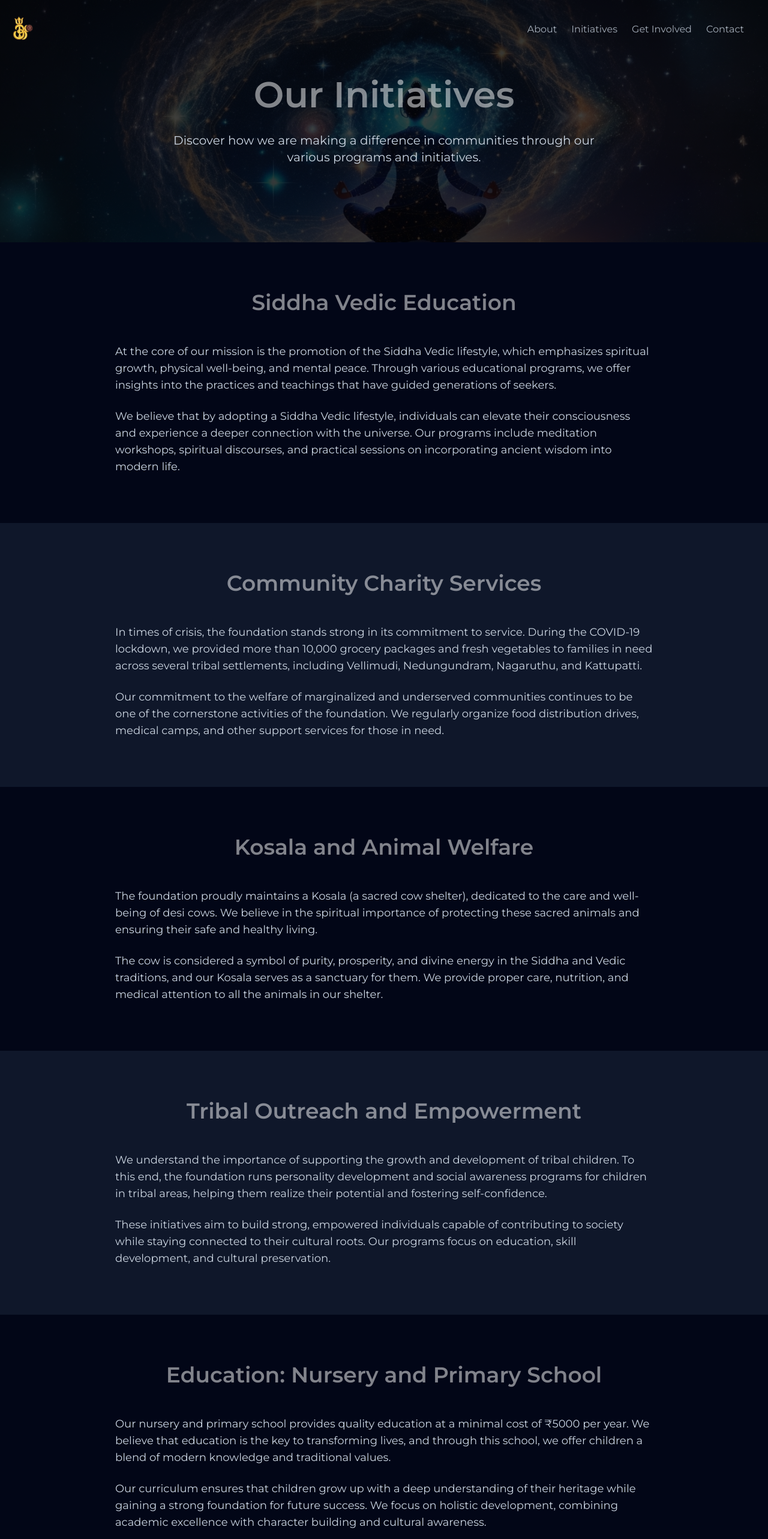
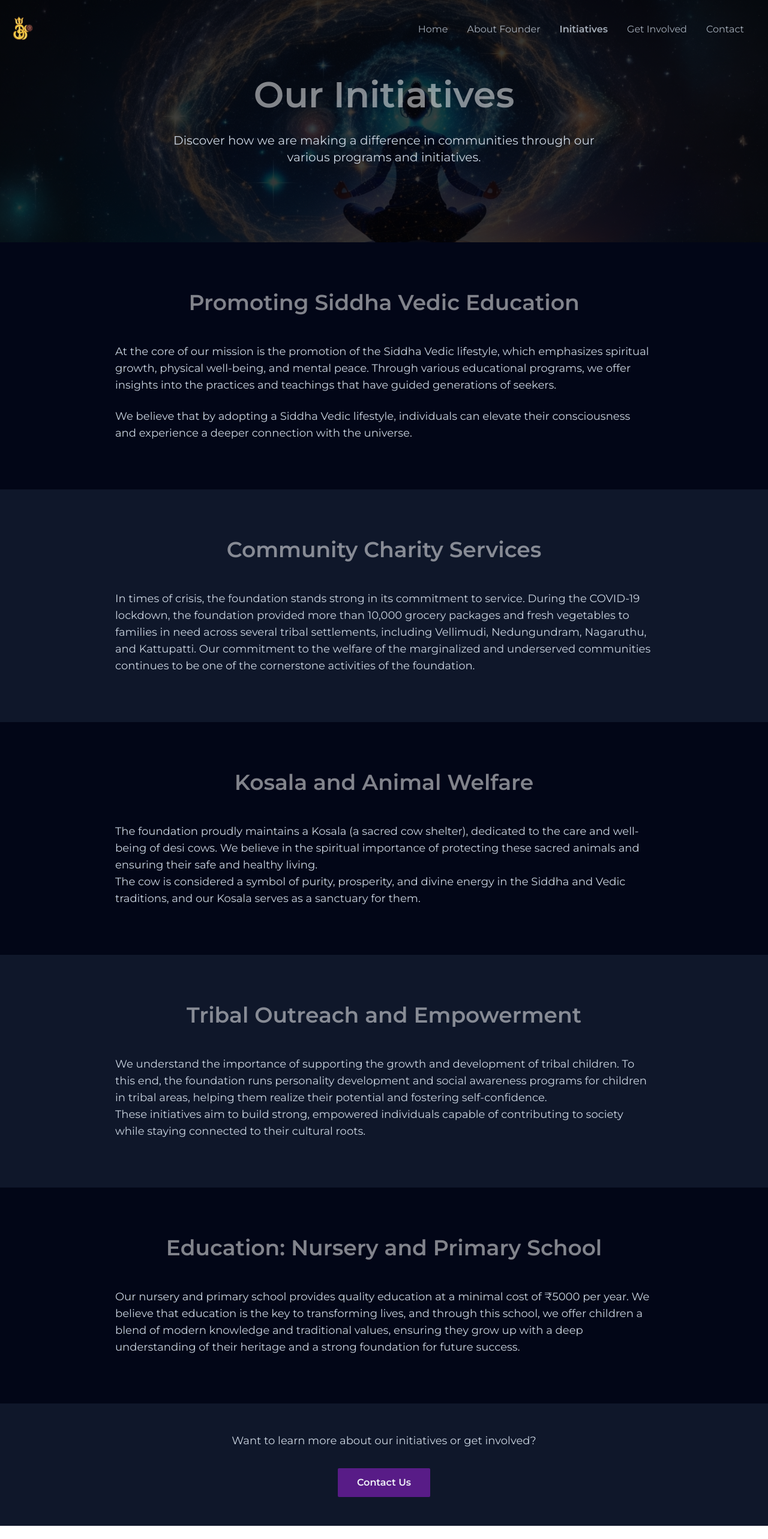
Before and after one commit to MuraliPrasanth2/Aathmanandhavanam, a Next.js app: page /initiatives in a window 1280 px wide. Shown: the top 2566 px of the page at 60% size. After the commit the page ends 2544 px from the top, so only its background shows below. Built offline with nearby package versions, Linux system fonts and the light colour scheme.

Commit message:
All things looks good

```diff
--- a/src/app/components/ContactSection.tsx
+++ b/src/app/components/ContactSection.tsx
@@ -4,10 +4,12 @@ export default function ContactSection() {
   return (
     <section id='contact' className='py-20 bg-slate-950'>
       <div className='container mx-auto px-4'>
-        <h2 className='section-title text-center text-white/50'>Contact Us</h2>
-        <p className='text-center text-slate-300 mb-12 max-w-2xl mx-auto'>
-          Get in touch with us for any inquiries about our programs, initiatives, or how you can get
-          involved with the foundation.
+        <h2 className='text-3xl md:text-4xl font-semibold text-white/50 mb-12 text-center'>
+          Contact Us
+        </h2>
+        <p className='text-lg text-slate-300 text-center mb-12'>
+          To learn more about our programs, or to contribute in any way, please get in touch with us
+          through our contact details below:
         </p>
 
         <div className='grid grid-cols-1 md:grid-cols-2 gap-12 max-w-4xl mx-auto'>
@@ -94,15 +96,9 @@ export default function ContactSection() {
           </div>
 
           <div className='bg-slate-900 rounded-sm shadow-lg p-8'>
-            <h3 className='text-2xl font-bold text-white/50 mb-6'>Get Involved</h3>
-            <p className='text-slate-300 mb-4'>
-              Join us in our mission to spread the wisdom of Siddha Vedic lifestyle and serve
-              humanity. Whether you want to volunteer, donate, or participate in our programs, we
-              welcome your support.
-            </p>
             <p className='text-slate-300'>
-              Contact us to learn more about our upcoming events, workshops, and opportunities to
-              contribute to our initiatives.
+              We welcome you to reach out for any inquiries or to get involved with our programs and
+              initiatives. We look forward to connecting with you.
             </p>
           </div>
         </div>
--- a/src/app/components/MobileNav.tsx
+++ b/src/app/components/MobileNav.tsx
@@ -2,10 +2,12 @@
 
 import { useState, useEffect } from 'react';
 import Link from 'next/link';
+import { usePathname } from 'next/navigation';
 import { smoothScroll } from '../utils/smoothScroll';
 
 export default function MobileNav() {
   const [isOpen, setIsOpen] = useState(false);
+  const pathname = usePathname();
 
   // Prevent body scroll when menu is open
   useEffect(() => {
@@ -24,6 +26,13 @@ export default function MobileNav() {
       smoothScroll(e);
     }
     setIsOpen(false);
+  };
+
+  const getLinkClass = (path: string) => {
+    const isActive = pathname === path;
+    return `text-2xl font-bold transition-colors ${
+      isActive ? 'text-primary-gold' : 'text-white/80 hover:text-primary-gold'
+    }`;
   };
 
   return (
@@ -68,16 +77,15 @@ export default function MobileNav() {
         }`}
       >
         <div className='h-full flex flex-col items-center justify-center space-y-8 p-4'>
-          <Link
-            href='/about'
-            className='text-2xl font-bold text-white hover:text-primary-gold transition-colors'
-            onClick={handleSectionClick}
-          >
-            About
+          <Link href='/' className={getLinkClass('/')} onClick={handleSectionClick}>
+            Home
+          </Link>
+          <Link href='/about' className={getLinkClass('/about')} onClick={handleSectionClick}>
+            About Founder
           </Link>
           <Link
             href='/initiatives'
-            className='text-2xl font-bold text-white hover:text-primary-gold transition-colors'
+            className={getLinkClass('/initiatives')}
             onClick={handleSectionClick}
           >
             Initiatives
@@ -89,11 +97,7 @@ export default function MobileNav() {
           >
             Get Involved
           </Link>
-          <Link
-            href='/contact'
-            className='text-2xl font-bold text-white hover:text-primary-gold transition-colors'
-            onClick={handleSectionClick}
-          >
+          <Link href='/contact' className={getLinkClass('/contact')} onClick={handleSectionClick}>
             Contact
           </Link>
         </div>
--- a/src/app/components/Navigation.tsx
+++ b/src/app/components/Navigation.tsx
@@ -3,11 +3,13 @@
 import { useState, useEffect } from 'react';
 import Link from 'next/link';
 import Image from 'next/image';
+import { usePathname } from 'next/navigation';
 import MobileNav from './MobileNav';
 import { smoothScroll } from '../utils/smoothScroll';
 
 export default function Navigation() {
   const [isScrolled, setIsScrolled] = useState(false);
+  const pathname = usePathname();
 
   useEffect(() => {
     const handleScroll = () => {
@@ -19,6 +21,13 @@ export default function Navigation() {
       window.removeEventListener('scroll', handleScroll);
     };
   }, []);
+
+  const getLinkClass = (path: string) => {
+    const isActive = pathname === path;
+    return `text-slate-300/80 hover:text-primary-gold transition-colors duration-300 ${
+      isActive ? 'text-primary-gold font-semibold' : ''
+    }`;
+  };
 
   return (
     <header
@@ -40,17 +49,14 @@ export default function Navigation() {
 
         {/* Navigation Links */}
         <div className='flex items-center'>
-          <div className='hidden md:flex items-center gap-6'>
-            <Link
-              href='/about'
-              className='text-slate-300/80 hover:text-primary-gold transition-colors duration-300'
-            >
-              About
+          <div className='hidden md:flex items-center space-x-8'>
+            <Link href='/' className={getLinkClass('/')}>
+              Home
             </Link>
-            <Link
-              href='/initiatives'
-              className='text-slate-300/80 hover:text-primary-gold transition-colors duration-300'
-            >
+            <Link href='/about' className={getLinkClass('/about')}>
+              About Founder
+            </Link>
+            <Link href='/initiatives' className={getLinkClass('/initiatives')}>
               Initiatives
             </Link>
             <Link
@@ -60,10 +66,7 @@ export default function Navigation() {
             >
               Get Involved
             </Link>
-            <Link
-              href='/contact'
-              className='text-slate-300/80 hover:text-primary-gold transition-colors duration-300'
-            >
+            <Link href='/contact' className={getLinkClass('/contact')}>
               Contact
             </Link>
           </div>
--- a/src/app/initiatives/page.tsx
+++ b/src/app/initiatives/page.tsx
@@ -3,6 +3,7 @@
 import Image from 'next/image';
 import SlideReveal from '../components/SlideReveal';
 import Navigation from '../components/Navigation';
+import Link from 'next/link';
 
 export default function InitiativesPage() {
   return (
@@ -49,7 +50,7 @@ export default function InitiativesPage() {
         <div className='container mx-auto px-4'>
           <div className='max-w-4xl mx-auto'>
             <h2 className='text-3xl md:text-4xl font-semibold text-white/50 mb-12 text-center'>
-              Siddha Vedic Education
+              Promoting Siddha Vedic Education
             </h2>
             <div className='prose prose-lg prose-invert mx-auto'>
               <p className='text-lg text-slate-300 mb-6'>
@@ -60,9 +61,7 @@ export default function InitiativesPage() {
               </p>
               <p className='text-lg text-slate-300'>
                 We believe that by adopting a Siddha Vedic lifestyle, individuals can elevate their
-                consciousness and experience a deeper connection with the universe. Our programs
-                include meditation workshops, spiritual discourses, and practical sessions on
-                incorporating ancient wisdom into modern life.
+                consciousness and experience a deeper connection with the universe.
               </p>
             </div>
           </div>
@@ -77,17 +76,13 @@ export default function InitiativesPage() {
               Community Charity Services
             </h2>
             <div className='prose prose-lg prose-invert mx-auto'>
-              <p className='text-lg text-slate-300 mb-6'>
+              <p className='text-lg text-slate-300'>
                 In times of crisis, the foundation stands strong in its commitment to service.
-                During the COVID-19 lockdown, we provided more than 10,000 grocery packages and
-                fresh vegetables to families in need across several tribal settlements, including
-                Vellimudi, Nedungundram, Nagaruthu, and Kattupatti.
-              </p>
-              <p className='text-lg text-slate-300'>
-                Our commitment to the welfare of marginalized and underserved communities continues
-                to be one of the cornerstone activities of the foundation. We regularly organize
-                food distribution drives, medical camps, and other support services for those in
-                need.
+                During the COVID-19 lockdown, the foundation provided more than 10,000 grocery
+                packages and fresh vegetables to families in need across several tribal settlements,
+                including Vellimudi, Nedungundram, Nagaruthu, and Kattupatti. Our commitment to the
+                welfare of the marginalized and underserved communities continues to be one of the
+                cornerstone activities of the foundation.
               </p>
             </div>
           </div>
@@ -102,16 +97,14 @@ export default function InitiativesPage() {
               Kosala and Animal Welfare
             </h2>
             <div className='prose prose-lg prose-invert mx-auto'>
-              <p className='text-lg text-slate-300 mb-6'>
+              <p className='text-lg text-slate-300'>
                 The foundation proudly maintains a Kosala (a sacred cow shelter), dedicated to the
                 care and well-being of desi cows. We believe in the spiritual importance of
                 protecting these sacred animals and ensuring their safe and healthy living.
               </p>
               <p className='text-lg text-slate-300'>
                 The cow is considered a symbol of purity, prosperity, and divine energy in the
-                Siddha and Vedic traditions, and our Kosala serves as a sanctuary for them. We
-                provide proper care, nutrition, and medical attention to all the animals in our
-                shelter.
+                Siddha and Vedic traditions, and our Kosala serves as a sanctuary for them.
               </p>
             </div>
           </div>
@@ -126,7 +119,7 @@ export default function InitiativesPage() {
               Tribal Outreach and Empowerment
             </h2>
             <div className='prose prose-lg prose-invert mx-auto'>
-              <p className='text-lg text-slate-300 mb-6'>
+              <p className='text-lg text-slate-300'>
                 We understand the importance of supporting the growth and development of tribal
                 children. To this end, the foundation runs personality development and social
                 awareness programs for children in tribal areas, helping them realize their
@@ -134,8 +127,7 @@ export default function InitiativesPage() {
               </p>
               <p className='text-lg text-slate-300'>
                 These initiatives aim to build strong, empowered individuals capable of contributing
-                to society while staying connected to their cultural roots. Our programs focus on
-                education, skill development, and cultural preservation.
+                to society while staying connected to their cultural roots.
               </p>
             </div>
           </div>
@@ -150,18 +142,31 @@ export default function InitiativesPage() {
               Education: Nursery and Primary School
             </h2>
             <div className='prose prose-lg prose-invert mx-auto'>
-              <p className='text-lg text-slate-300 mb-6'>
+              <p className='text-lg text-slate-300'>
                 Our nursery and primary school provides quality education at a minimal cost of ₹5000
                 per year. We believe that education is the key to transforming lives, and through
-                this school, we offer children a blend of modern knowledge and traditional values.
-              </p>
-              <p className='text-lg text-slate-300'>
-                Our curriculum ensures that children grow up with a deep understanding of their
-                heritage while gaining a strong foundation for future success. We focus on holistic
-                development, combining academic excellence with character building and cultural
-                awareness.
+                this school, we offer children a blend of modern knowledge and traditional values,
+                ensuring they grow up with a deep understanding of their heritage and a strong
+                foundation for future success.
               </p>
             </div>
+          </div>
+        </div>
+      </section>
+
+      {/* Contact Us Button */}
+      <section className='py-12 bg-slate-900'>
+        <div className='container mx-auto px-4'>
+          <div className='text-center'>
+            <p className='text-lg text-slate-300 mb-8'>
+              Want to learn more about our initiatives or get involved?
+            </p>
+            <Link
+              href='/contact'
+              className='inline-block px-8 py-3 bg-purple-900 text-slate-100 rounded-sm hover:bg-primary-gold/90 transition-colors font-semibold'
+            >
+              Contact Us
+            </Link>
           </div>
         </div>
       </section>
--- a/src/app/page.tsx
+++ b/src/app/page.tsx
@@ -1,32 +1,13 @@
 'use client';
 
-import { useState, useEffect } from 'react';
 import Link from 'next/link';
 import Image from 'next/image';
 import ContactSection from './components/ContactSection';
-import LoadingAnimation from './components/LoadingAnimation';
 import Navigation from './components/Navigation';
 import SlideReveal from './components/SlideReveal';
 import { smoothScroll } from './utils/smoothScroll';
 
 export default function Home() {
-  const [isLoading, setIsLoading] = useState(true);
-
-  useEffect(() => {
-    // Simulate loading time
-    const timer = setTimeout(() => {
-      setIsLoading(false);
-    }, 2000);
-
-    return () => {
-      clearTimeout(timer);
-    };
-  }, []);
-
-  if (isLoading) {
-    return <LoadingAnimation />;
-  }
-
   return (
     <main className='min-h-screen'>
       <Navigation />
@@ -115,10 +96,14 @@ export default function Home() {
                   Chosen by Guru Yaagavar at the age of 14, Madhuyagav has dedicated himself to
                   carrying forward the timeless teachings of the Siddha tradition.
                 </p>
-                <p className='text-md text-slate-300'>
-                  His legacy is one of service, compassion, and spiritual transformation, inspiring
-                  individuals worldwide to live harmoniously and spiritually.
-                </p>
+                <div className='flex justify-start mt-8'>
+                  <Link
+                    href='/about'
+                    className='inline-block px-6 py-2 bg-purple-900 text-slate-100 rounded-sm hover:bg-primary-gold/90 transition-colors font-semibold'
+                  >
+                    Read More About Our Founder
+                  </Link>
+                </div>
               </div>
             </div>
           </div>
@@ -194,32 +179,54 @@ export default function Home() {
         </div>
       </section>
 
-      {/* Get Involved Section */}
-      <section id='get-involved' className='py-20 bg-slate-900'>
+      {/* Join Us Section */}
+      <section className='py-20 bg-slate-950' id='get-involved'>
         <div className='container mx-auto px-4'>
-          <h2 className='section-title text-center text-white/50 mb-12'>Get Involved</h2>
-          <div className='grid md:grid-cols-2 lg:grid-cols-4 gap-8 max-w-6xl mx-auto'>
-            <div className='text-center'>
+          <div className='max-w-4xl mx-auto text-center'>
+            <h2 className='text-3xl md:text-4xl font-semibold text-white/50 mb-12'>
+              Join Us in Serving Humanity
+            </h2>
+            <div className='prose prose-lg prose-invert mx-auto'>
+              <p className='text-lg text-slate-300 mb-12'>
+                The Yagava Guru Foundation welcomes all those who are interested in exploring the
+                profound teachings of the Siddhas while making a tangible impact in the world.
+                Whether through our educational programs, charity initiatives, or spiritual
+                retreats, we offer various avenues for individuals to grow and contribute.
+              </p>
+              <p className='text-lg text-slate-300 mb-12'>
+                By following the principles of selfless service, spiritual growth, and holistic
+                well-being, we believe that together we can create a world where compassion, wisdom,
+                and peace reign supreme.
+              </p>
+              <h3 className='text-2xl text-white/50 mb-8'>Get Involved</h3>
+              <div className='grid md:grid-cols-2 gap-8'>
+                <div className='bg-slate-900/50 p-6 rounded-lg'>
                   <h3 className='text-xl text-primary-gold mb-4'>Donate</h3>
                   <p className='text-slate-300'>
-                Support our charity initiatives and make a difference.
+                    Support our charity initiatives, including the distribution of food packages and
+                    care for animals.
                   </p>
                 </div>
-            <div className='text-center'>
+                <div className='bg-slate-900/50 p-6 rounded-lg'>
                   <h3 className='text-xl text-primary-gold mb-4'>Volunteer</h3>
                   <p className='text-slate-300'>
-                Join our outreach programs and help communities in need.
+                    Join us in our outreach programs, helping communities in need.
                   </p>
                 </div>
-            <div className='text-center'>
+                <div className='bg-slate-900/50 p-6 rounded-lg'>
                   <h3 className='text-xl text-primary-gold mb-4'>Learn</h3>
                   <p className='text-slate-300'>
-                Attend workshops and classes on Siddha Vedic lifestyle.
+                    Attend our workshops and classes on the Siddha Vedic lifestyle, or enroll in our
+                    educational programs.
                   </p>
                 </div>
-            <div className='text-center'>
+                <div className='bg-slate-900/50 p-6 rounded-lg'>
                   <h3 className='text-xl text-primary-gold mb-4'>Spread the Word</h3>
-              <p className='text-slate-300'>Help us spread awareness of our mission and work.</p>
+                  <p className='text-slate-300'>
+                    Help us spread awareness of the foundation&apos;s work and mission.
+                  </p>
+                </div>
+              </div>
             </div>
           </div>
         </div>
```
Also changed, not shown: src/app/about/page.tsx (+29 -46 lines). Lines whose indentation alone changed are shown as unchanged.
